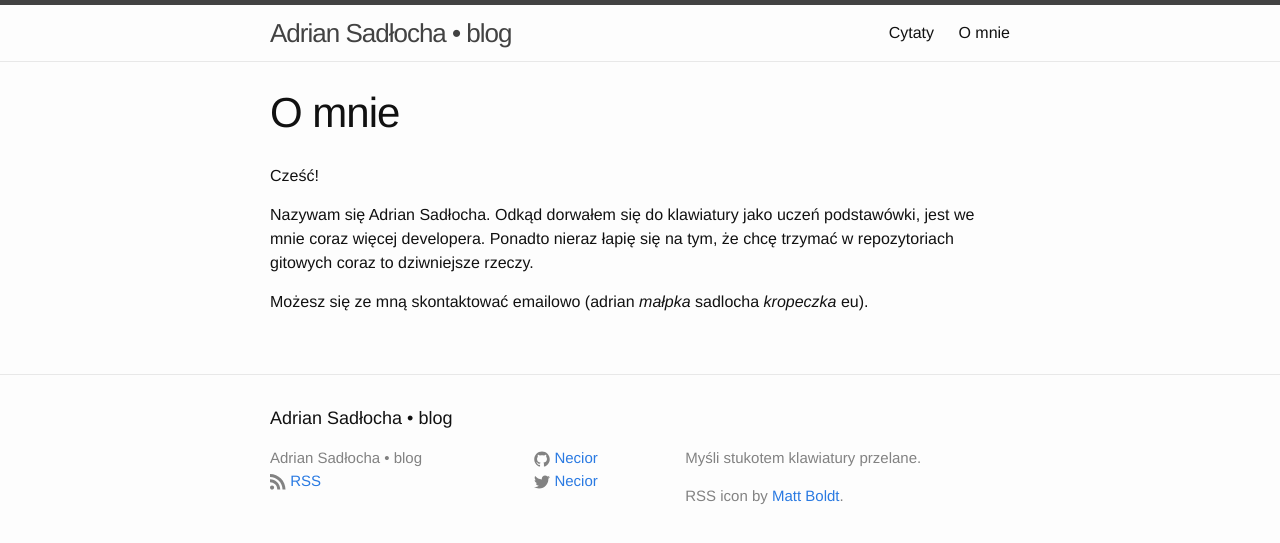
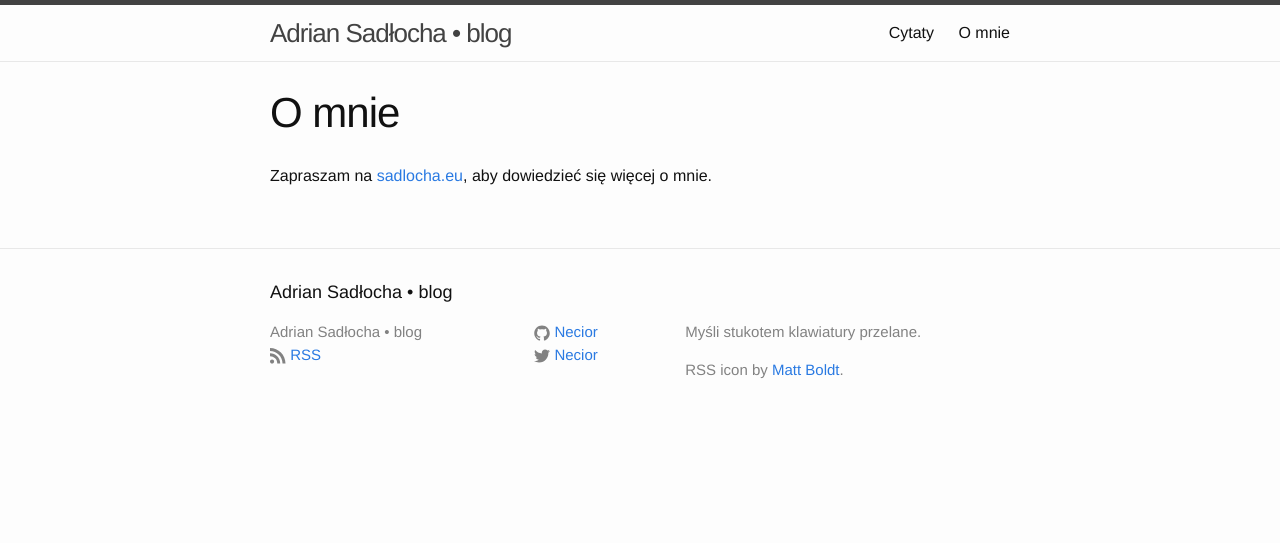
Before and after one commit to Necior/blog, a Jekyll site: the page built from o_mnie.md, in a window 1280 px wide. Shown: the top 543 px of the page. Built offline with Jekyll 4.4.1, drawn with Linux system fonts in a browser that asks for light colours.

Commit message:
Update "about me"

```diff
--- a/o_mnie.md
+++ b/o_mnie.md
@@ -4,8 +4,4 @@ title: O mnie
 permalink: /o_mnie/
 ---
 
-Cześć!
-
-Nazywam się Adrian Sadłocha. Odkąd dorwałem się do klawiatury jako uczeń podstawówki, jest we mnie coraz więcej developera. Ponadto nieraz łapię się na tym, że chcę trzymać w repozytoriach gitowych coraz to dziwniejsze rzeczy.
-
-Możesz się ze mną skontaktować emailowo (adrian _małpka_ sadlocha _kropeczka_ eu).
+Zapraszam na [sadlocha.eu](https://sadlocha.eu), aby dowiedzieć się więcej o mnie.
```
